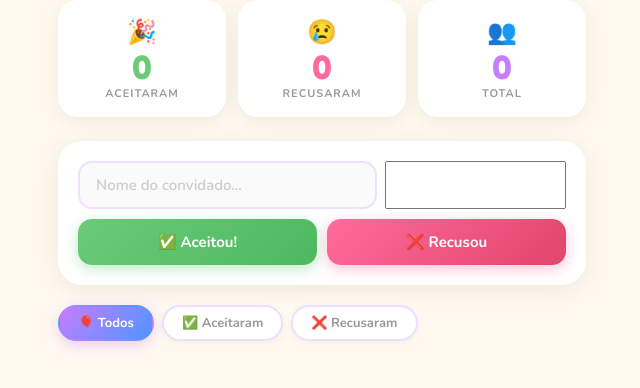
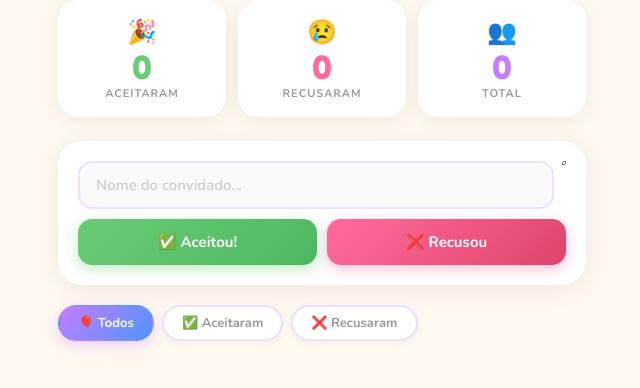
Before and after one commit to King036/convite, a Flask app: page /convidados in a window 1280 px wide. Shown: the part 239-627 px from the top of the page, without its empty margins (318-958 px from the left). Run offline with Flask 3, Linux system fonts and the light colour scheme; some libraries are stand-ins or nearby versions.

Commit message:
Add files via upload

```diff
--- a/static/style_lista.css
+++ b/static/style_lista.css
@@ -309,3 +309,8 @@
     0%   { transform: translate(-50%,-50%) scale(0.5); opacity: 1; }
     100% { transform: translate(-50%,-200%) scale(1.5); opacity: 0; }
   }
+
+#inp{
+    width: 0;
+    height: 0;
+}
```
